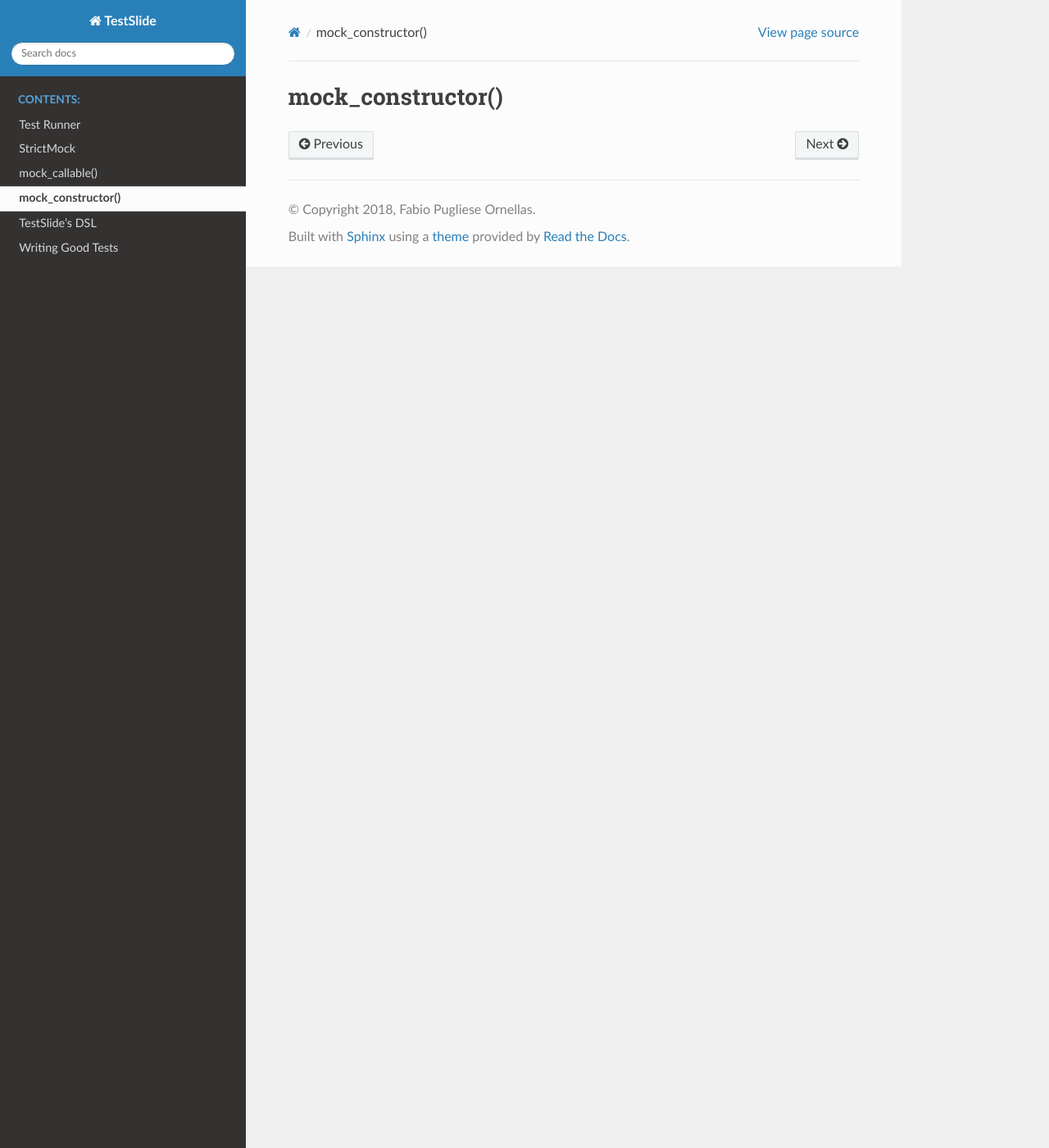
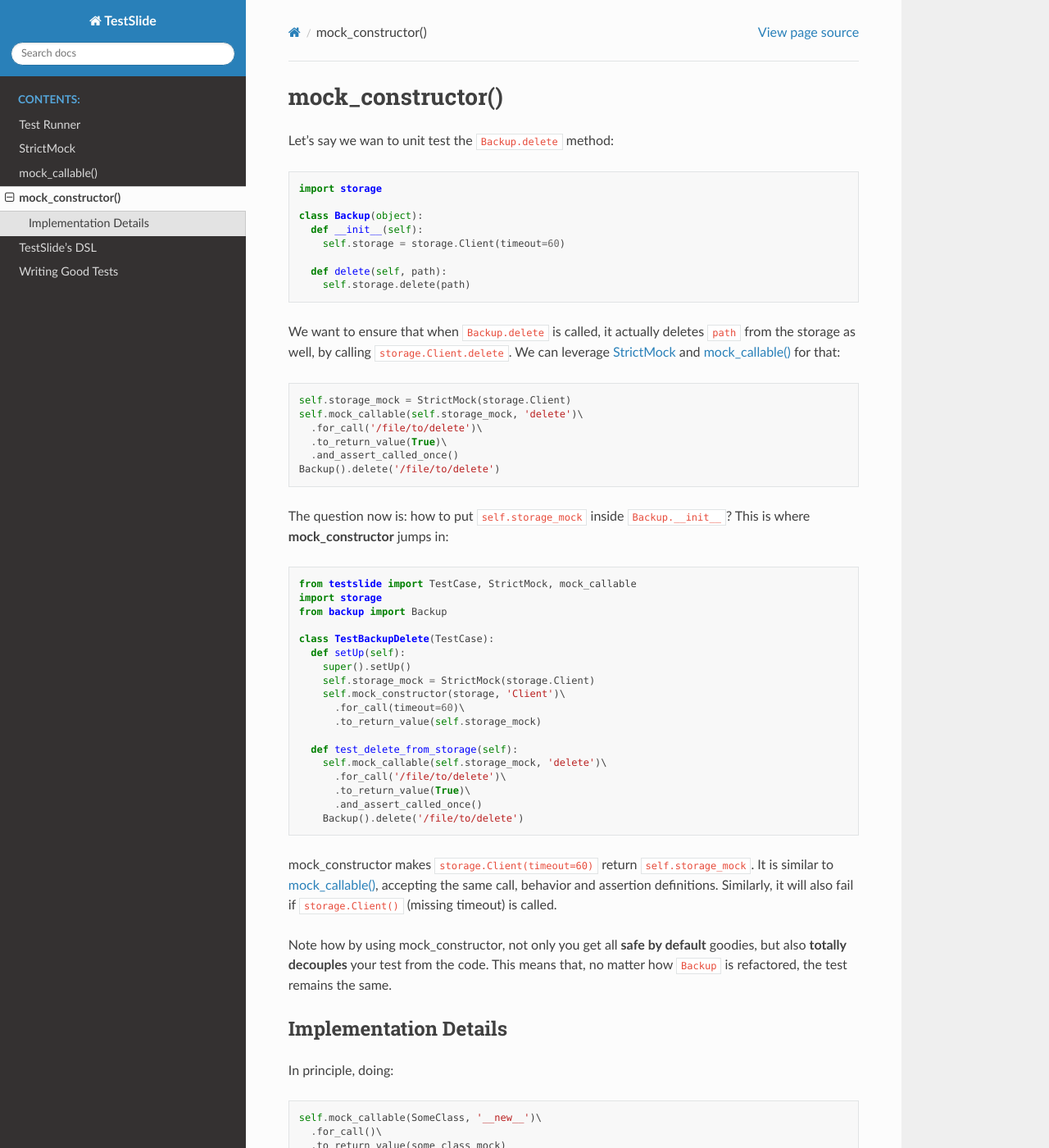
Before and after one commit to facebook/TestSlide, a Sphinx documentation site: the page built from docs/mock_constructor/index.rst, in a window 1280 px wide and 1400 px high. Shown: the whole window at 82% size. Built offline with Sphinx 7.4.7 and the Read the Docs theme 2.0.0, drawn with Linux system fonts in a browser that asks for light colours; some of the changed text lies outside the part shown.

Commit message:
Add doc for mock_constructor

```diff
--- a/docs/mock_constructor/index.rst
+++ b/docs/mock_constructor/index.rst
@@ -1,2 +1,73 @@
 mock_constructor()
 ==================
+
+Let's say we wan to unit test the ``Backup.delete`` method:
+
+.. code-block:: python
+
+  import storage
+
+  class Backup(object):
+    def __init__(self):
+      self.storage = storage.Client(timeout=60)
+
+    def delete(self, path):
+      self.storage.delete(path)
+
+We want to ensure that when ``Backup.delete`` is called, it actually deletes ``path`` from the storage as well, by calling ``storage.Client.delete``. We can leverage :doc:`../strict_mock/index` and :doc:`../mock_callable/index` for that:
+
+.. code-block:: python
+
+  self.storage_mock = StrictMock(storage.Client)
+  self.mock_callable(self.storage_mock, 'delete')\
+    .for_call('/file/to/delete')\
+    .to_return_value(True)\
+    .and_assert_called_once()
+  Backup().delete('/file/to/delete')
+
+The question now is: how to put ``self.storage_mock`` inside ``Backup.__init__``? This is where **mock_constructor** jumps in:
+
+.. code-block:: python
+
+  from testslide import TestCase, StrictMock, mock_callable
+  import storage
+  from backup import Backup
+
+  class TestBackupDelete(TestCase):
+    def setUp(self):
+      super().setUp()
+      self.storage_mock = StrictMock(storage.Client)
+      self.mock_constructor(storage, 'Client')\
+        .for_call(timeout=60)\
+        .to_return_value(self.storage_mock)
+
+    def test_delete_from_storage(self):
+      self.mock_callable(self.storage_mock, 'delete')\
+        .for_call('/file/to/delete')\
+        .to_return_value(True)\
+        .and_assert_called_once()
+      Backup().delete('/file/to/delete')
+
+mock_constructor makes ``storage.Client(timeout=60)`` return ``self.storage_mock``. It is similar to :doc:`../mock_callable/index`, accepting the same call, behavior and assertion definitions. Similarly, it will also fail if ``storage.Client()`` (missing timeout) is called.
+
+Note how by using mock_constructor, not only you get all **safe by default** goodies, but also **totally decouples** your test from the code. This means that, no matter how ``Backup`` is refactored, the test remains the same.
+
+Implementation Details
+----------------------
+
+In principle, doing:
+
+.. code-block:: python
+
+  self.mock_callable(SomeClass, '__new__')\
+    .for_call()\
+    .to_return_value(some_class_mock)
+
+Should be all you need. However, as of October 2018, Python 3 has a bug https://bugs.python.org/issue25731 that prevents this from working (it works in Python 2).
+
+mock_callable is a way to not only solve this for Python 3, but also provide the same interface for both.
+
+Internally, mock_callable will:
+
+* Patch the class at its module with a subclass of it, that is dynamically created.
+* ``__new__`` of this dynamic subclass is handled by mock_callable.
```
